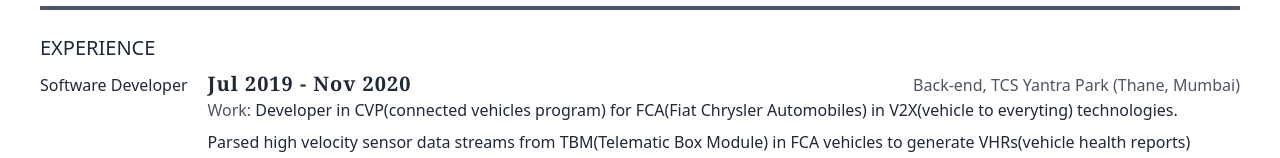
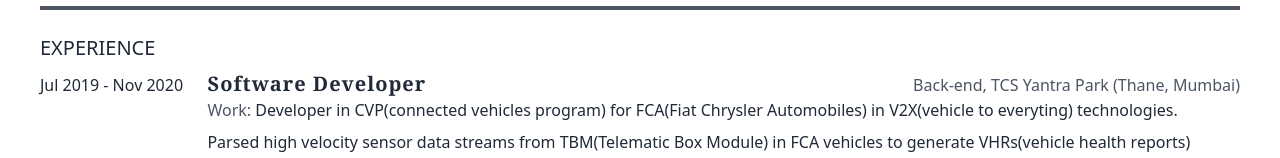
Before and after one commit to gangadharKorrapati/gangadharKorrapati.github.io, a Next.js app: page /about in a window 1280 px wide. Shown: the part 194-352 px from the top of the page. Built offline with nearby package versions, Linux system fonts and the light colour scheme; what @tailwindcss/typography would draw is missing.

Commit message:
Update Experience.tsx

```diff
--- a/components/resume/Experience.tsx
+++ b/components/resume/Experience.tsx
@@ -8,7 +8,7 @@ const Experience = () => {
 
                 <Context name="experience">
 
-                <ContextItem title="Jul 2019 - Nov 2020" duration="Software Developer" location="Back-end, TCS Yantra Park (Thane, Mumbai)">
+                <ContextItem duration="Jul 2019 - Nov 2020" title="Software Developer" location="Back-end, TCS Yantra Park (Thane, Mumbai)">
 
                         <p className="pb-2">
                             <b className="bkpi">Work: </b>
```
